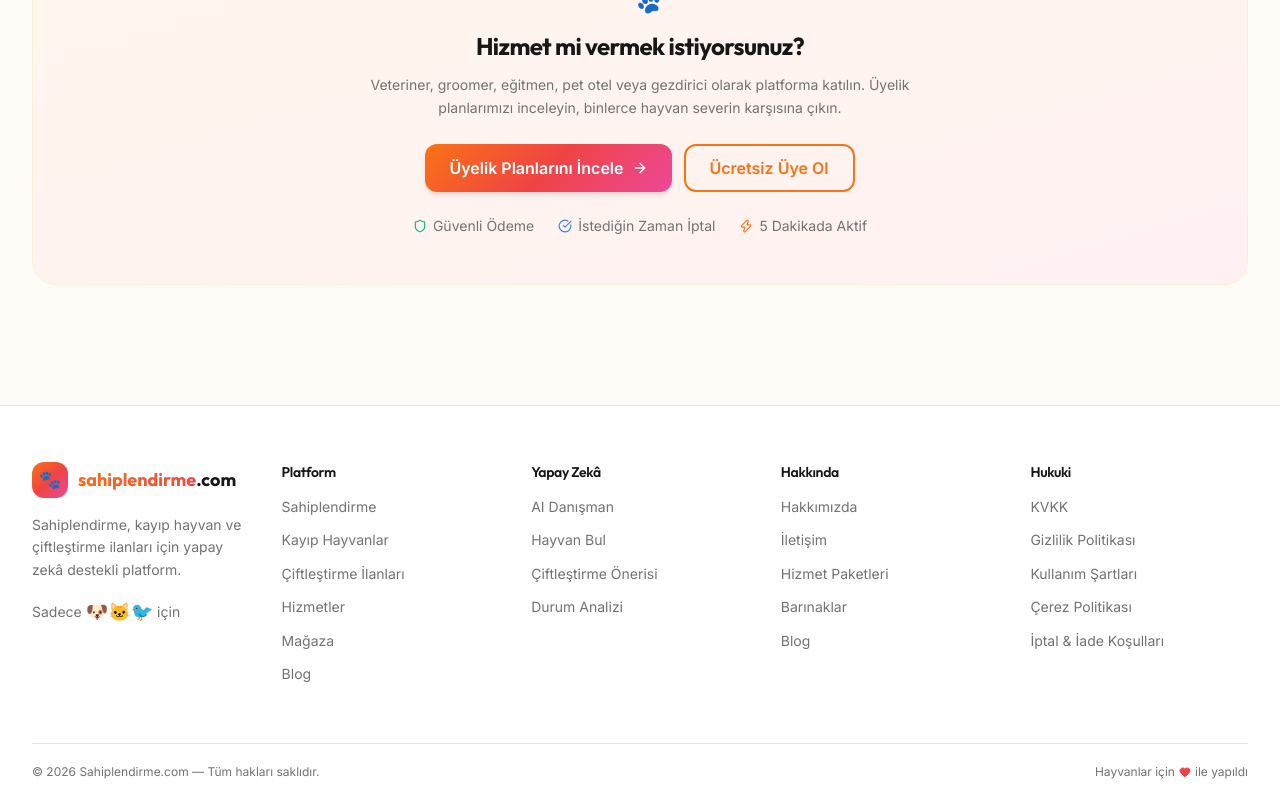
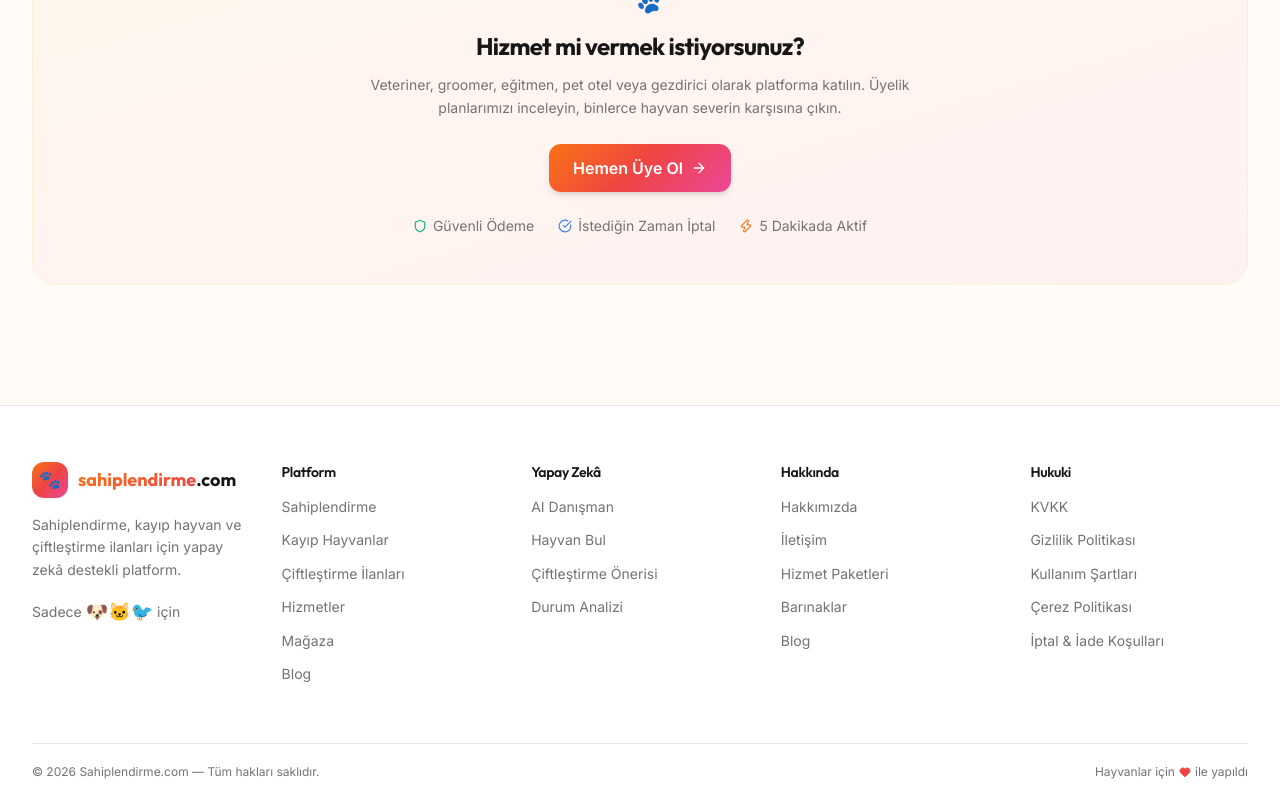
Before and after one commit to sevkabilgisayar/sahiplendirme-web, a Next.js app: page /hizmetler in a window 1280 px wide. Shown: the part 2346-3146 px from the top of the page. Built offline with nearby package versions, Linux system fonts and the light colour scheme.

Commit message:
Update Hizmetler CTA to point directly to /register

```diff
--- a/src/app/(main)/hizmetler/page.tsx
+++ b/src/app/(main)/hizmetler/page.tsx
@@ -214,8 +214,9 @@ export default function HizmetlerPage() {
             Veteriner, groomer, eğitmen, pet otel veya gezdirici olarak platforma katılın. Üyelik planlarımızı inceleyin, binlerce hayvan severin karşısına çıkın.
           </p>
           <div className="flex flex-col sm:flex-row gap-3 justify-center">
-            <Link href="/paketler"><Button variant="gradient" size="lg" rightIcon={<ArrowRight size={16} />}>Üyelik Planlarını İncele</Button></Link>
-            <Link href="/register"><Button variant="outline" size="lg">Ücretsiz Üye Ol</Button></Link>
+            <Link href="/register">
+              <Button variant="gradient" size="lg" rightIcon={<ArrowRight size={16} />}>Hemen Üye Ol</Button>
+            </Link>
           </div>
           <div className="flex items-center justify-center gap-6 text-sm text-[var(--foreground-muted)] mt-6">
             <div className="flex items-center gap-1.5"><Shield size={14} className="text-emerald-500" /> Güvenli Ödeme</div>
```
